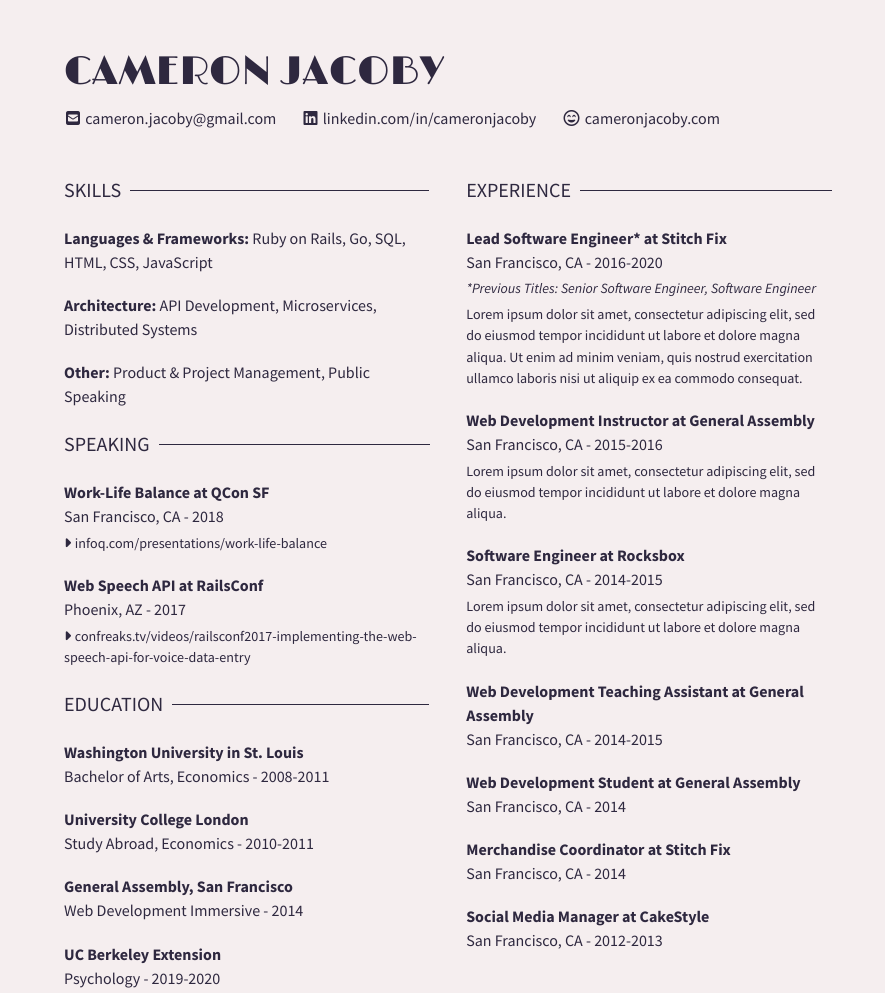
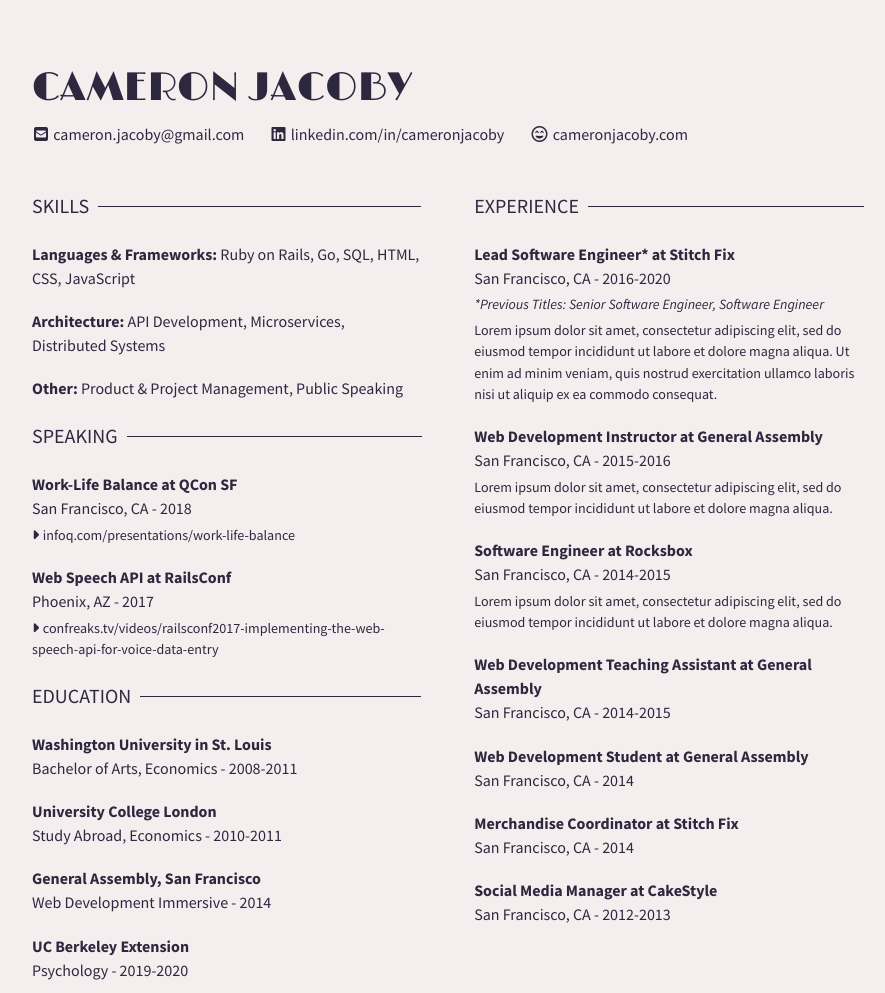
Before and after one commit to cameronjacoby/resume, a plain HTML site: page web.html in a window 1280 px wide. Shown: the whole page, without its empty margins (191-1076 px from the left). Drawn offline with nearby package versions, Linux system fonts and the light colour scheme.

Commit message:
Update padding to work better for printing

```diff
--- a/styles.css
+++ b/styles.css
@@ -23,10 +23,11 @@ hr {
 }
 
 .resume-container {
-  height: 1100px;
   margin: 0 auto;
-  padding: 0 40px;
   width: 850px;
+}
+.header {
+  padding: 4rem 0 3rem 0;
 }
 .contact-section {
   margin: 0.6rem 0 0 2px;
@@ -60,6 +61,9 @@ hr {
 .resume-section p {
   margin-bottom: 1.2rem;
 }
+.section-content {
+  padding-right: 3px;
+}
 
 .small {
   font-size: 88%;
--- a/web.html
+++ b/web.html
@@ -13,8 +13,8 @@
 </head>
 
 <body>
-  <div class="resume-container">
-    <div class="header py-5">
+  <div class="resume-container px-2">
+    <div class="header">
       <h1 class="text-uppercase">Cameron Jacoby</h1>
       <div class="contact-section">
         <a href="mailto:cameron.jacoby@gmail.com" target="_blank" class="mr-4">
@@ -29,10 +29,11 @@
       </div>
     </div>
     <div class="resume-content">
-      <div class="col-50 pr-3">
+      <div class="col-50 pr-4">
         <div class="resume-section mb-4">
           <h5 class="align-middle d-inline-block mb-4 text-uppercase">Skills</h5>
           <hr class="skills-line align-middle d-inline-block">
+          <div class="section-content">
             <p>
               <span class="font-weight-bold">Languages & Frameworks:</span> Ruby on Rails, Go, SQL, HTML, CSS, JavaScript
             </p>
@@ -43,9 +44,11 @@
               <span class="font-weight-bold">Other:</span> Product & Project Management, Public Speaking
             </p>
           </div>
+        </div>
         <div class="resume-section mb-4">
           <h5 class="align-middle d-inline-block mb-4 text-uppercase">Speaking</h5>
           <hr class="speaking-line align-middle d-inline-block">
+          <div class="section-content">
             <p class="font-weight-bold m-0">Work-Life Balance at QCon SF</p>
             <p class="m-0">San Francisco, CA - 2018</p>
             <p class="small mt-1">
@@ -61,9 +64,11 @@
               </a>
             </p>
           </div>
+        </div>
         <div class="resume-section mb-4">
           <h5 class="align-middle d-inline-block mb-4 text-uppercase">Education</h5>
           <hr class="education-line align-middle d-inline-block">
+          <div class="section-content">
             <p class="font-weight-bold m-0">Washington University in St. Louis</p>
             <p>Bachelor of Arts, Economics - 2008-2011</p>
             <p class="font-weight-bold m-0">University College London</p>
@@ -74,11 +79,12 @@
             <p>Psychology - 2019-2020</p>
           </div>
         </div>
-      <div class="col-50 pl-3">
+      </div>
+      <div class="col-50 pl-4">
         <div class="resume-section mb-4">
           <h5 class="align-middle d-inline-block mb-4 text-uppercase">Experience</h5>
           <hr class="experience-line align-middle d-inline-block">
-
+          <div class="section-content">
             <p class="font-weight-bold m-0">Lead Software Engineer&#42; at Stitch Fix</p>
             <p class="m-0">San Francisco, CA - 2016-2020</p>
             <p class="small font-italic m-0 mt-1">&#42;Previous Titles: Senior Software Engineer, Software Engineer</p>
@@ -113,5 +119,6 @@
         </div>
       </div>
     </div>
+  </div>
 </body>
 </html>
```
Lines whose indentation alone changed are shown as unchanged.
